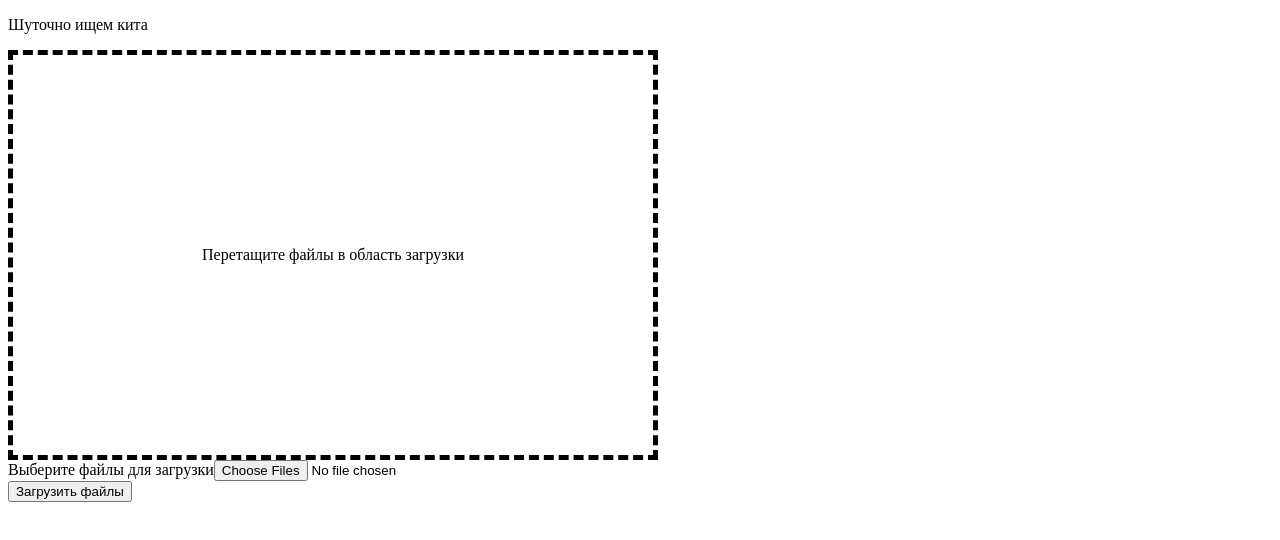
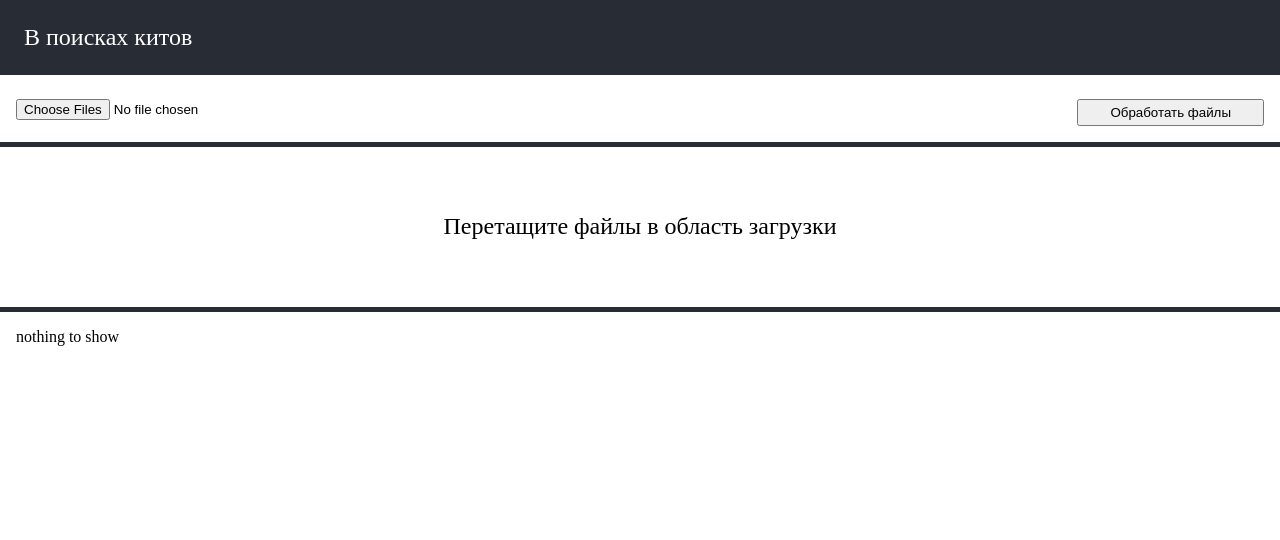
Before and after one commit to OlegSivets/BowheadWhale_website, a React (Create React App) app in the folder client/: page / in a window 1280 px wide. Shown: the top 540 px of the page. Built offline with nearby package versions, Linux system fonts and the light colour scheme.

Commit message:
area for uploaded files were added

```diff
--- a/client/src/App.css
+++ b/client/src/App.css
@@ -1,48 +1,114 @@
-.App {
-  text-align: center;
+body {
+  margin: 0;
 }
 
-.App-logo {
-  height: 40vmin;
-  pointer-events: none;
-}
-
-@media (prefers-reduced-motion: no-preference) {
-  .App-logo {
-    animation: App-logo-spin infinite 20s linear;
-  }
-}
-
-.App-header {
-  background-color: #282c34;
-  min-height: 100vh;
-  display: flex;
-  flex-direction: column;
-  align-items: center;
-  justify-content: center;
-  font-size: calc(10px + 2vmin);
-  color: white;
-}
-
-.App-link {
-  color: #61dafb;
-}
-
-@keyframes App-logo-spin {
-  from {
-    transform: rotate(0deg);
-  }
-  to {
-    transform: rotate(360deg);
-  }
-}
-
-
-.drop-area{
-  width: 50vw;
-  height: 50vh;
-  border: 5px dashed black;
+.content-area{
   display: flex;
   align-items: center;
   justify-content: center;
 }
+
+.header {
+  text-align: left;
+  background-color: #282c34;
+  color: white;
+  font-size: 1.5em;
+  padding: 1em;
+}
+
+
+/* FILES UPLOAD SECTION */
+.download-area{
+  width: 50vw;
+  margin: 1em auto 5em auto;
+  border: 5px solid rgb(53, 51, 51);
+  display: grid;
+
+}
+
+.drop-block{
+  width: 100%;
+  border-bottom: 5px solid #282c34;
+  display: flex;
+  align-items: center;
+  justify-content: center;
+}
+
+.drop-area{
+  height: 20vh;
+  width: 100%;
+  border-radius: 1em;
+  display: flex;
+  font-size: 1.5em;
+  align-items: center;
+  justify-content: center;
+}
+
+.upload-section{
+  margin-top: 0.5em;
+  border-bottom: 5px solid #282c34;
+  display: flex;
+  justify-content: space-between;
+  padding: 1em;
+}
+
+.data-send-button{
+  width: 14em;
+  height: 2em;
+}
+
+/* UPLOADED FILES SECTION */
+.uploaded-files-area{
+  padding: 1em;
+  display: grid;
+  grid-template-columns: repeat(9, 1fr);
+  align-items: center;
+}
+
+.text-box{
+  height: 100%;
+  align-items: center;
+  justify-content: center;
+  display: flex;
+}
+
+.image-box{
+  margin: 0.5em;
+  border: 4px solid #282c34;
+  border-radius: 3px;
+  width: 8em;
+  height: 8em;
+  text-align: center;
+}
+
+.image-box img {
+  object-fit: cover;
+  width: 100%;
+  height: 100%;
+}
+
+.close {
+  position: absolute;
+  display: flex;
+  align-items: center;
+  justify-content: center;
+  width: 32px;
+  height: 32px;
+  opacity: 0.3;
+}
+.close:hover {
+  opacity: 1;
+}
+.close:before, .close:after {
+  position: absolute;
+  content: ' ';
+  height: 33px;
+  width: 2px;
+  background-color: #333;
+}
+.close:before {
+  transform: rotate(45deg);
+}
+.close:after {
+  transform: rotate(-45deg);
+}
--- a/client/src/App.js
+++ b/client/src/App.js
@@ -1,20 +1,23 @@
 import React, { useState, useEffect } from 'react';
-import DragArea from './components/DragArea';
+import DragArea from './components/Areas/DragArea';
 import ButtonFileUpload from './components/Buttons/FileUploadButton';
 import MainContextProvider from './contex/MainContext';
 import './App.css';
 import DataSendButton from './components/Buttons/DataSendButton';
+import HeaderArea from './components/Areas/HeaderArea';
+import UploadedFilesAres from './components/Areas/UploadedFilesAres';
 
 function App() {
   return (
-    <>
-      <p>Шуточно ищем кита</p>
-      <MainContextProvider>
-        <DragArea />
+    <MainContextProvider>
+      <HeaderArea />
+      <section className='upload-section'>
         <ButtonFileUpload />
         <DataSendButton />
-      </MainContextProvider>
-    </>
+      </section>
+      <DragArea />
+      <UploadedFilesAres />
+    </MainContextProvider>
   );
 }
 
--- a/client/src/components/DragArea.jsx
+++ b/client/src/components/Areas/DragArea.jsx
@@ -1,11 +1,10 @@
 import React from 'react'
 import { useState, useContext } from 'react';
-import { MainContext } from '../contex/MainContext';
+import { MainContext } from '../../contex/MainContext';
 
 export default function DragArea() {
     const [drag, setDrag] = useState(false)
-    const {setUploadedFiles} = useContext(MainContext)
-
+    const {uploadNewFiles} = useContext(MainContext)
 
     function dragHandler(e, state) {
         e.preventDefault(e);
@@ -17,13 +16,12 @@ export default function DragArea() {
       let files = [...e.dataTransfer.files];
       console.log(files);
 
-      // TODO: add only new files to files state in context
-      setUploadedFiles(files)
+      uploadNewFiles(files)
       console.log('files were upload')
     }
 
     return (
-        <div> {drag ? (
+        <div className='drop-block content-area'> {drag ? (
             <div
               className='drop-area'
               onDragStart={e => dragHandler(e, true)}
--- /dev/null
+++ b/client/src/components/Areas/HeaderArea.jsx
@@ -0,0 +1,9 @@
+import React from 'react'
+
+export default function HeaderArea() {
+  return (
+    <header className='header'>
+      В поисках китов
+    </header>
+  )
+}
--- /dev/null
+++ b/client/src/components/Areas/UploadedFilesAres.jsx
@@ -0,0 +1,21 @@
+import React from 'react'
+import { useContext } from 'react'
+import { MainContext } from '../../contex/MainContext'
+import ImageItem from '../Items/ImageItem'
+
+export default function UploadedFilesAres() {
+  const {uploadedFiles} = useContext(MainContext)
+  //TODO: create limit for files amount on page
+
+  return (
+    <div className='uploaded-files-area'>
+      {uploadedFiles.length > 0 ?
+      uploadedFiles.map((file, i) => (
+        <ImageItem file={file} key={i}/>
+       )) :
+      // <div>somethong to show</div> :
+      <div>nothing to show</div>
+    }
+    </div>
+  )
+}
--- a/client/src/components/Buttons/DataSendButton.jsx
+++ b/client/src/components/Buttons/DataSendButton.jsx
@@ -12,12 +12,9 @@ export default function DataSendButton() {
     } else {
         console.log('no files were selected')
     }
-
   }
 
   return (
-    <div>
-        <button onClick={handleButtonClick}>Загрузить файлы</button>
-    </div>
+    <button className='data-send-button' onClick={handleButtonClick}>Обработать файлы</button>
   )
 }
--- a/client/src/components/Buttons/FileUploadButton.jsx
+++ b/client/src/components/Buttons/FileUploadButton.jsx
@@ -2,20 +2,14 @@ import React, { useState, useContext } from 'react'
 import { MainContext } from '../../contex/MainContext'
 
 export default function ButtonFileUpload() {
-  const [files, setFiles] = useState([])
-  const {setUploadedFiles} = useContext(MainContext);
+  const {uploadNewFiles} = useContext(MainContext);
 
   function handleInputChange(e){
-    setUploadedFiles(e.target.files)
-
-    // TODO: add only new files to files state in context
+    uploadNewFiles(Object.values(e.target.files))
     console.log('files were upload')
   }
 
   return (
-    <div>
-        <label>Выберите файлы для загрузки</label>
-        <input type='file' multiple onChange={e => handleInputChange(e)} />
-    </div>
+    <input className='upload-button-area' type='file' accept=".jpg, .jpeg, .png, .zip" multiple onChange={e => handleInputChange(e)} />
   )
 }
--- /dev/null
+++ b/client/src/components/Buttons/ImageDeleteButton.jsx
@@ -0,0 +1,14 @@
+import React, { useContext } from 'react'
+import { MainContext } from '../../contex/MainContext'
+
+export default function ImageDeleteButton({file}) {
+  const {removeUploadedFile} = useContext(MainContext)
+
+  function handleButtonClick() {
+    removeUploadedFile(file)
+  }
+
+  return (
+    <button onClick={handleButtonClick} className='close'></button>
+  )
+}
--- /dev/null
+++ b/client/src/components/Items/ImageItem.jsx
@@ -0,0 +1,18 @@
+import React from 'react'
+import ImageDeleteButton from '../Buttons/ImageDeleteButton'
+
+export default function ImageItem({file}) {
+  return (
+    <div className='image-box'>
+      <ImageDeleteButton file={file}/>
+      { file['type'] != "application/x-zip-compressed" ?
+        <a className='text-box' href={URL.createObjectURL(file)}>
+          <img src={URL.createObjectURL(file)}/>
+        </a>:
+        <div className='text-box' href={URL.createObjectURL(file)}>
+          <p className='img-error-label'>{file['name']}</p>
+        </div>
+      }
+    </div>
+  )
+}
--- /dev/null
+++ b/client/src/constants/constants.jsx
@@ -0,0 +1,2 @@
+// there is no type for .zip files
+export const permittedTypes = ['image/jpeg', 'image/png' , "application/x-zip-compressed"]
--- a/client/src/contex/MainContext.jsx
+++ b/client/src/contex/MainContext.jsx
@@ -1,10 +1,29 @@
 import { createContext } from "react"
 import { useState } from "react"
+import { permittedTypes } from '../constants/constants'
 
 export const MainContext = createContext()
 
 const MainContextProvider = ({children}) => {
     const [uploadedFiles, setUploadedFiles] = useState([])
+
+    const uploadNewFiles = (files) =>{
+      files = files.filter(elem => permittedTypes.includes(elem['type']))
+      console.log('uploaded files: ', files)
+
+      if (uploadedFiles.length > 0) {
+        for (let i = 0; i < files.length; i++){
+          (!uploadedFiles.find(elem => elem['name'] === files[i]['name'])
+            && setUploadedFiles([...uploadedFiles, files[i]]))
+        }
+      } else {
+        setUploadedFiles(files)
+      }
+    }
+
+    const removeUploadedFile = (file) => {
+      setUploadedFiles(uploadedFiles.filter(elem => elem['name'] != file['name']))
+    }
 
     const sendFilesData = (data) => {
         console.log('DATA: ', data)
@@ -18,15 +37,25 @@ const MainContextProvider = ({children}) => {
           method: 'POST',
           body: formData,
         };
+
+        // TODO: handle data fetch
         fetch('/files', options).then(Request =>
-          Request.json().then(req => console.log(req))
+          Request.json().then(req => {
+            console.log(req)
+            // create files array
+            // setUploadedFiles(files)
+            // download files
+          })
         );
     }
     return (
         <MainContext.Provider value = {{
             uploadedFiles,
             setUploadedFiles,
-            sendFilesData
+            setUploadedFiles,
+            sendFilesData,
+            uploadNewFiles,
+            removeUploadedFile,
         }}>
         {children}
         </ MainContext.Provider>
```
